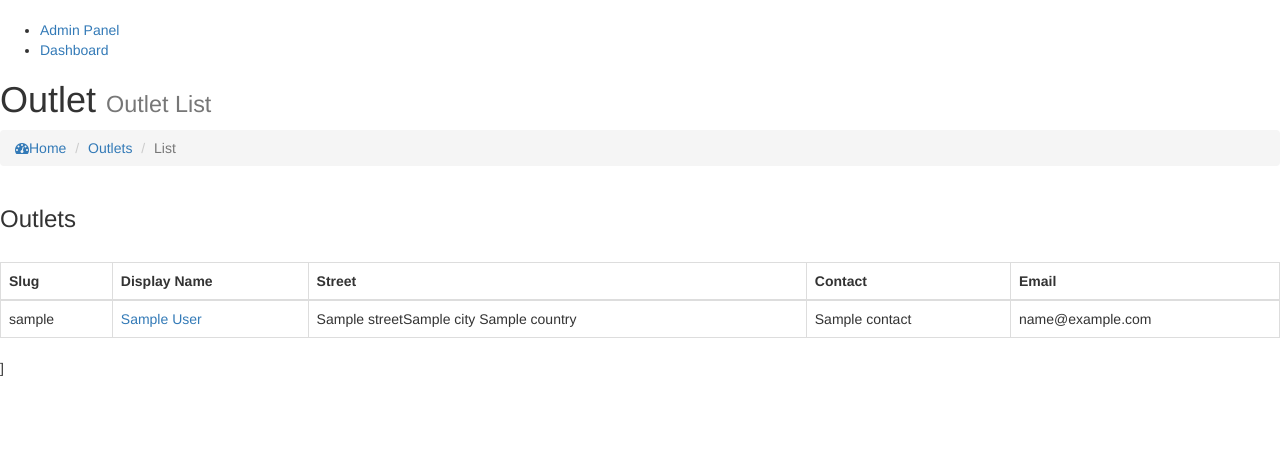
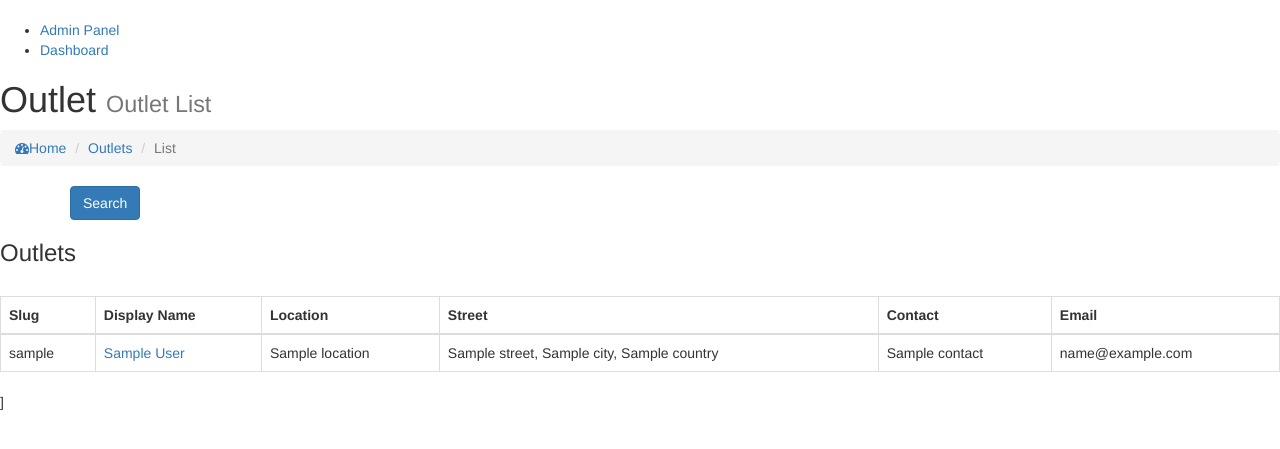
Before and after one commit to SudipBala/occasions_infinia_hub, a Django app: template templates/outlets/outlet/list_outlets.html in a window 1280 px wide. Shown: the part 71-520 px from the top of the page. Run offline with Django 3.2, Linux system fonts and the light colour scheme; the template is opened without the code that fills it: most values are stand-ins (such as "Sample title", 1, 10 or a date in 2020); some libraries are stand-ins or nearby versions.

Commit message:
Added search filter in outletList

```diff
--- a/templates/outlets/outlet/list_outlets.html
+++ b/templates/outlets/outlet/list_outlets.html
@@ -20,6 +20,12 @@
         <div class="row">
             <div class="col-xs-12">
                 <div class="box">
+                    <div class="container">
+                        <form method="get">
+                        {{ filter.form }}
+                            <button type="submit" class="btn btn-primary">Search</button>
+                        </form>
+                    </div>
                     <div class="box-header">
                         <h3 class="box-title">Outlets</h3>
                     </div>
@@ -30,13 +36,14 @@
                             <tr>
                                 <th>Slug</th>
                                 <th>Display Name</th>
+                                <th>Location</th>
                                 <th>Street</th>
                                 <th>Contact</th>
                                 <th>Email</th>
                             </tr>
                             </thead>
                             <tbody>
-                            {% for object in object_list %}
+                            {% for object in filter.qs %}
                                 <tr>
                                     <td>{{ object.slug }}</td>
                                     <td>
@@ -44,7 +51,8 @@
                                             {{ object.display_name }}
                                         </a>
                                     </td>
-                                    <td>{{ object.street }}{{ object.city }} {{ object.country }}</td>
+                                    <td>{{object.location}}</td>
+                                    <td>{{ object.street }}, {{ object.city }}, {{ object.country }}</td>
                                     <td>{{ object.contact }}</td>
                                     <td>{{ object.email }} </td>
                                 </tr>
@@ -53,6 +61,7 @@
                             </tbody>
 
                         </table>
+
                     </div>
                     <!-- /.box-body -->
                 </div>
```
